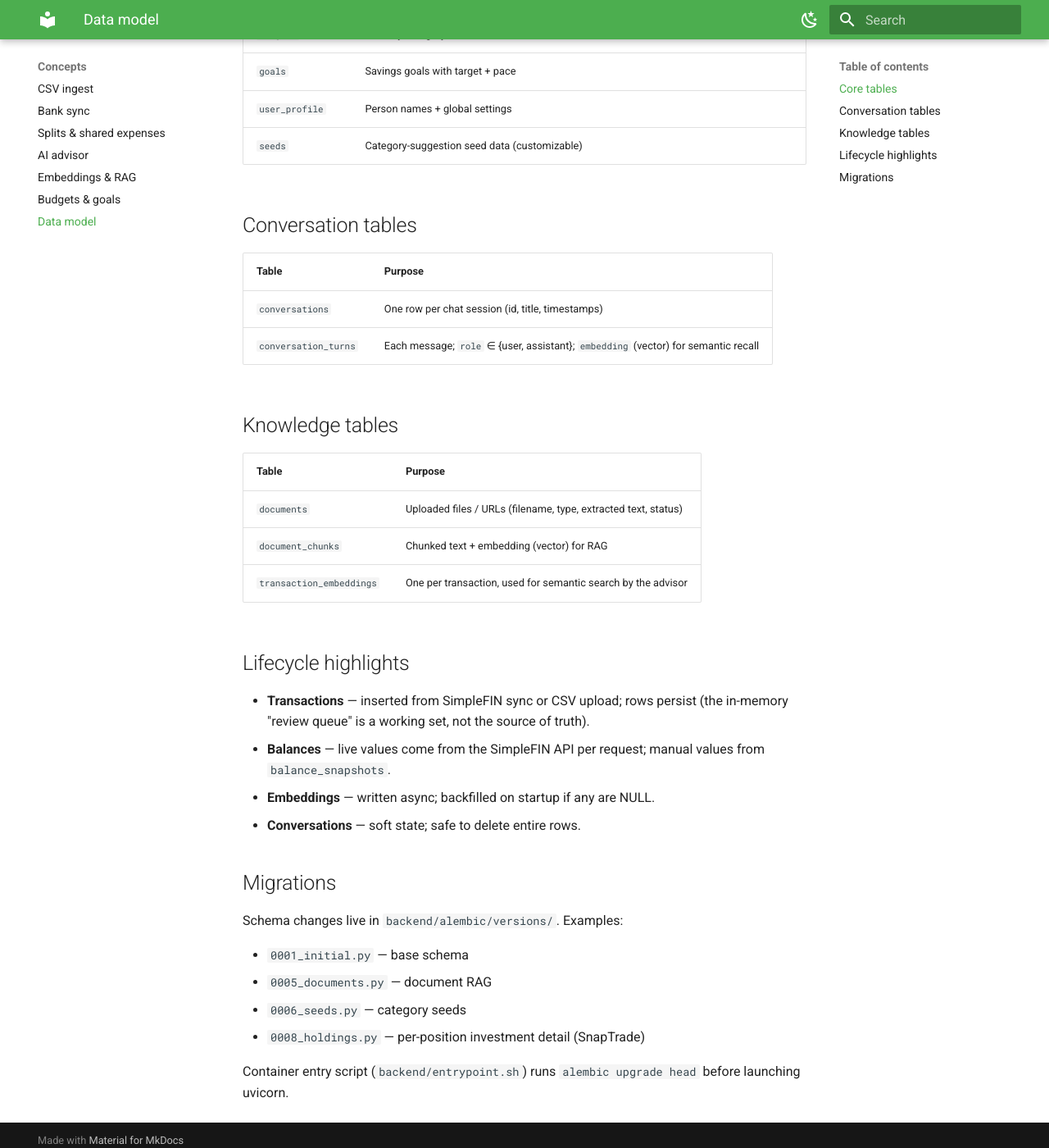
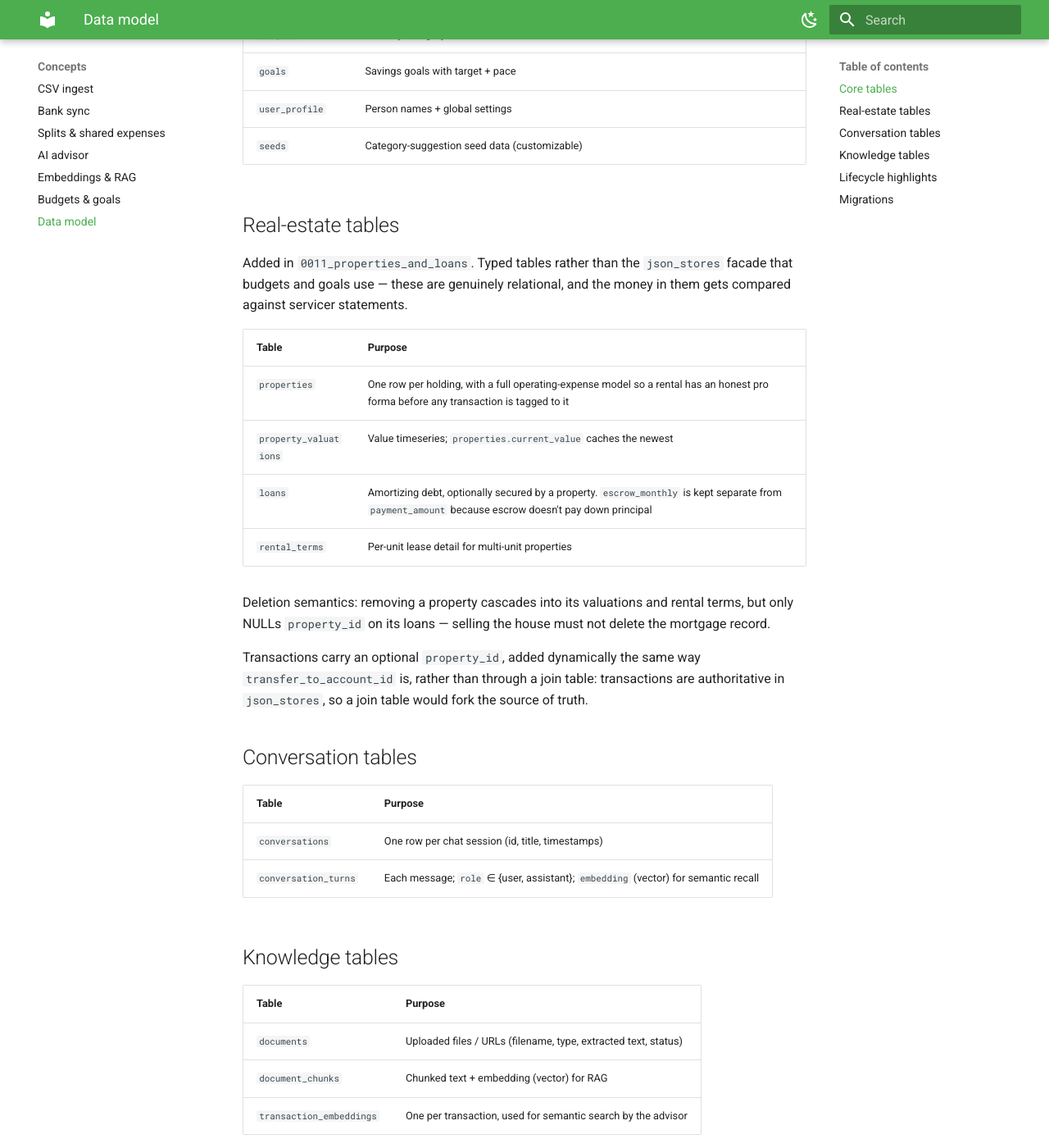
Before and after one commit to lvvargas-aponte/csv-teller-expense-hub, an MkDocs documentation site: the page built from docs/concepts/data-model.md, in a window 1280 px wide and 1400 px high, scrolled down 727 px. Shown: the whole window at 82% size. Built offline with MkDocs 1.6.1 and Material for MkDocs 9.7.7, drawn with Linux system fonts in a browser that asks for light colours.

Commit message:
Document properties and loans
Two new tab pages, the real-estate tables in the data model, and the new
endpoints in the API reference. mkdocs nav updated; `mkdocs build --strict`
passes, which matters because docker compose up runs it and the backend
waits on it.

The tab pages carry the two rental-math traps in prose, not just in code
comments — NOI excludes debt service, and escrow is already counted in
operating expenses — since those are the numbers a reader is most likely
to check against a spreadsheet and conclude the app is wrong.

Also documents the balance-resolution precedence, including why the
amortized balance sits ahead of original principal: for a hand-entered
loan it is the only figure that reflects payments already made.

Co-Authored-By: Claude Opus 5 <noreply@anthropic.com>

```diff
--- a/docs/concepts/data-model.md
+++ b/docs/concepts/data-model.md
@@ -17,6 +17,28 @@ All data lives in **Postgres 16** with the **pgvector** extension. Migrations ar
 | `goals` | Savings goals with target + pace |
 | `user_profile` | Person names + global settings |
 | `seeds` | Category-suggestion seed data (customizable) |
+
+## Real-estate tables
+
+Added in `0011_properties_and_loans`. Typed tables rather than the
+`json_stores` facade that budgets and goals use — these are genuinely
+relational, and the money in them gets compared against servicer statements.
+
+| Table | Purpose |
+|---|---|
+| `properties` | One row per holding, with a full operating-expense model so a rental has an honest pro forma before any transaction is tagged to it |
+| `property_valuations` | Value timeseries; `properties.current_value` caches the newest |
+| `loans` | Amortizing debt, optionally secured by a property. `escrow_monthly` is kept separate from `payment_amount` because escrow doesn't pay down principal |
+| `rental_terms` | Per-unit lease detail for multi-unit properties |
+
+Deletion semantics: removing a property cascades into its valuations and
+rental terms, but only NULLs `property_id` on its loans — selling the house
+must not delete the mortgage record.
+
+Transactions carry an optional `property_id`, added dynamically the same way
+`transfer_to_account_id` is, rather than through a join table: transactions
+are authoritative in `json_stores`, so a join table would fork the source of
+truth.
 
 ## Conversation tables
 
--- a/mkdocs.yml
+++ b/mkdocs.yml
@@ -75,6 +75,8 @@ nav:
       - Finances → Overview: tabs/finances-overview.md
       - Finances → Accounts: tabs/finances-accounts.md
       - Finances → Investments: tabs/finances-investments.md
+      - Finances → Properties: tabs/finances-properties.md
+      - Finances → Loans: tabs/finances-loans.md
       - Finances → Budgets: tabs/finances-budgets.md
       - Finances → Goals: tabs/finances-goals.md
       - Finances → Bills: tabs/finances-bills.md
```
Also changed, not shown: docs/reference/api.md (+22 -0 lines), docs/tabs/finances-loans.md (added, +63 -0 lines), docs/tabs/finances-properties.md (added, +88 -0 lines).
